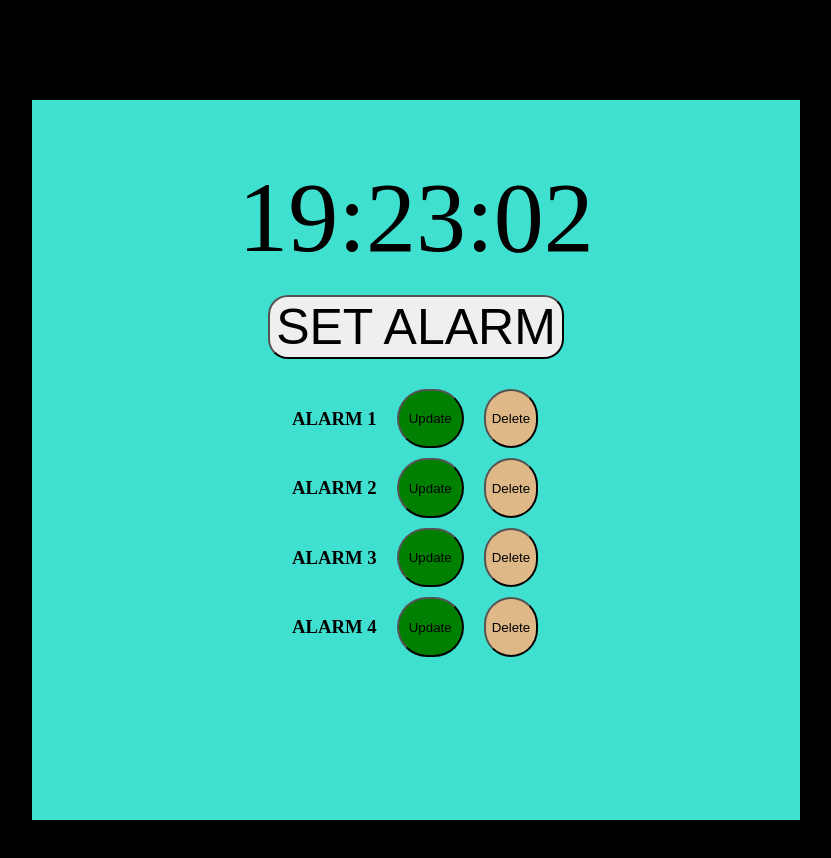
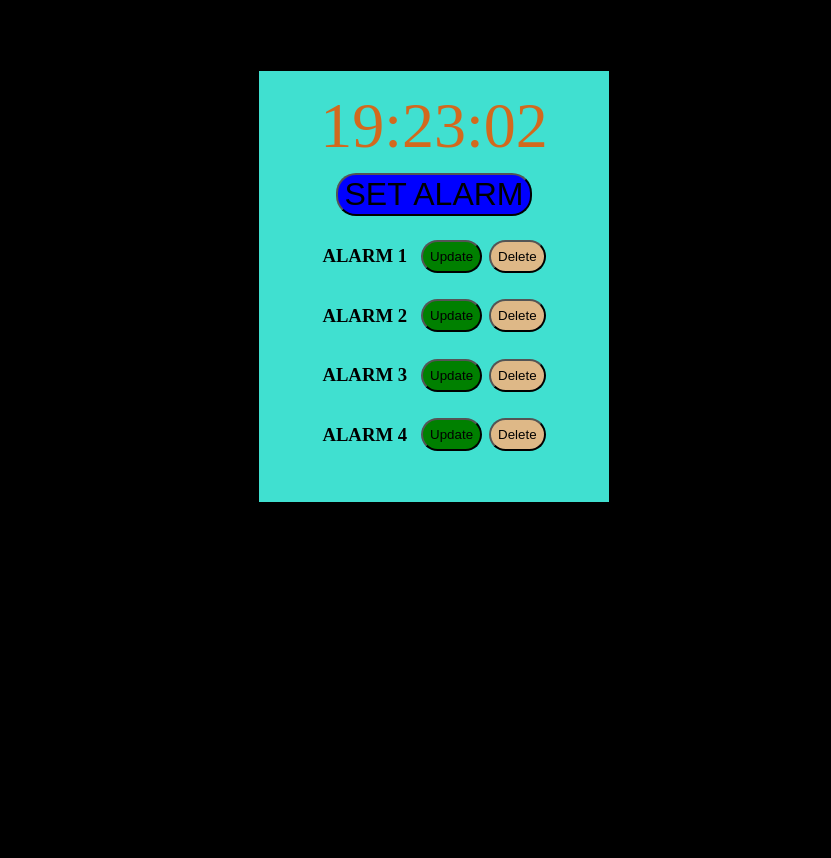
Before and after one commit to gagan-upadhyay/alarm-clock-1, a plain HTML site: page index.html in a window 1280 px wide. Shown: the whole page, without its empty margins (206-1037 px from the left). After the commit the page ends 800 px from the top, so only its background shows below. Drawn offline with Linux system fonts and the light colour scheme.

Commit message:
update button left

```diff
--- a/clock.js
+++ b/clock.js
@@ -1,3 +1,4 @@
+// live clock
 function updateClock() {
   const hours = String(new Date().getHours()).padStart(2,'0');
   const minutes = String(new Date().getMinutes()).padStart(2,'0');
@@ -8,16 +9,54 @@ function updateClock() {
   timeElement.innerHTML=`${hours}:${minutes}:${seconds}`
 }
 
+// take alarm input
+function addAlarm(){
+  document.getElementById("alarmInput").style.display = "inline";
+  document.getElementById("submitAlarm").style.display = "inline";
+}
+
+// stack alarms
+function timeStorage(){
+  const value = document.getElementById("alarmInput").value;
+for(let i = 1; i <= 4; i++){
+    const alarm = document.getElementById(`a${i}`)
+    if(alarm.innerText === `ALARM ${i}`){
+      alarm.innerText = value + ":00"
+      break;
+    }
+}
 
 
-const btn = document.getElementById("btn")
-btn.addEventListener("click", function btnclicked(){
-  alert("this button has beed clicked");
-  console.log(localStorage.setItem("alarm:", '12:67'));
-});
+  document.getElementById("alarmInput").style.display = "none";
+  document.getElementById("submitAlarm").style.display = "none";
+}
 
-document.getElementById('delbtn').addEventListener('click', function(){
-  console.log(localStorage.getItem("alarm"));
+const setAlarm = document.getElementById("setAlarm")
+setAlarm.addEventListener("click", addAlarm)
+
+const confirmAlarm = document.getElementById("submitAlarm");
+confirmAlarm.addEventListener("click", timeStorage)
+
+
+
+const del1 = document.getElementById('del1')
+const del2 = document.getElementById('del2')
+const del3 = document.getElementById('del3')
+const del4 = document.getElementById('del4')
+
+del1.addEventListener("click", function(){
+  document.getElementById("a1").innerText = "ALARM 1";
+})
+del2.addEventListener("click", function(){
+  document.getElementById("a1").innerText = "ALARM 2";
+})
+del3.addEventListener("click", function(){
+  document.getElementById("a1").innerText = "ALARM 3";
+})
+del4.addEventListener("click", function(){
+  document.getElementById("a1").innerText = "ALARM 4";
 })
 
+
+updateClock()
 setInterval(updateClock, 0);
--- a/index.html
+++ b/index.html
@@ -2,43 +2,64 @@
 <html lang="en">
 <head>
   <meta charset="UTF-8">
-  <meta name="viewport" content="width='device-width', initial-scale=1.0">
-  <title>Document</title>
+  <meta name="viewport" content="width=device-width, initial-scale=1.0">
+  <!--CSS-->
+  <link rel = "stylesheet" href="style.css">
+
+  <title>Clock</title>
 </head>
-<body style="background-color: black;">
-  <!--DIV1-->
-  <div style="height: 90vh; background-color: turquoise; width: 60vw; margin: 100px; margin-left: 230px;">
-    <!--CLOCK-->
-    <div style="display:flex; align-items: center; justify-content: center;">
-      <div id ="clock" style ="font-size: 100px;padding-top: 60px;"></div>
+<body>
+
+  <div id = "mainDiv">
+
+    <!--Clock-->
+    <div id="div1">
+      <div id ="clock">Clock</div>
     </div>
-    <div style = "display:flex; align-items: center; justify-content: center; padding-top: 20px;">
+
+    <!--Set Alarm-->
+    <div id="div2" style = "padding-top: 3%; padding-bottom: 3%;">
       <!--ADD ALARM-->
-      <button style="font-size: 50px; border-radius: 20px;"> SET ALARM</button>
+      <button id = "setAlarm"> SET ALARM</button>
     </div>
-    <div style="align-items:center;justify-content:center;">
-      <div style="display:flex; padding-left: 260px; padding-top: 30px;">
-        <h3 style="padding-right: 20px;">ALARM 1</h3>
-        <button style="margin-right: 20px; padding: 10px; border-radius: 50px; background-color: green;">Update</button>
-        <button style="border-radius: 80px; background-color: burlywood;">Delete</button>
+    <!-- Hidden input field and submit button -->
+    <input type="time" id="alarmInput" style="display: none;">
+    <button id="submitAlarm" style="display: none;">Confirm Alarm</button>
+
+    <!--Alarms-->
+    <div id="div3">
+
+      <!--Alarm1-->
+      <div id="alarm1">
+        <h3 id = "a1">ALARM 1</h3>
+        <button id = "update1">Update</button>
+        <button id = "del1">Delete</button>
       </div>
-      <div style="display:flex; padding-left: 260px; padding-top: 10px">
-        <h3 style="padding-right: 20px;">ALARM 2</h3>
-        <button style="margin-right: 20px; padding: 10px; border-radius: 50px; background-color: green;">Update</button>
-        <button style="border-radius: 80px; background-color: burlywood;">Delete</button>
+
+      <!--Alarm2-->
+      <div id="alarm2">
+        <h3 id = "a2">ALARM 2</h3>
+        <button id = "update2">Update</button>
+        <button id = "del2">Delete</button>
       </div>
-      <div style="display:flex; padding-left: 260px; padding-top: 10px">
-        <h3 style="padding-right: 20px;">ALARM 3</h3>
-        <button id="btn" style="margin-right: 20px; padding: 10px; border-radius: 50px; background-color: green;">Update</button>
-        <button id="delbtn" style="border-radius: 80px; background-color: burlywood;">Delete</button>
+
+      <!--Alarm3-->
+      <div id="alarm3">
+        <h3 id = "a3">ALARM 3</h3>
+        <button id = "update3">Update</button>
+        <button id="del3">Delete</button>
       </div>
-      <div style="display:flex; padding-left: 260px; padding-top: 10px">
-        <h3 style="padding-right: 20px;">ALARM 4</h3>
-        <button style="margin-right: 20px; padding: 10px; border-radius: 50px; background-color: green;">Update</button>
-        <button style="border-radius: 80px; background-color: burlywood;">Delete</button>
+
+      <!--Alarm4-->
+      <div id="alarm4">
+        <h3 id = "a4">ALARM 4</h3>
+        <button id = "update4">Update</button>
+        <button id = "del4">Delete</button>
       </div>
+
     </div>
   </div>
-  <script src="clock.js"></script>
+  <!--Javascript-->
+   <script src="clock.js"></script>
 </body>
 </html>
--- /dev/null
+++ b/style.css
@@ -0,0 +1,55 @@
+body {
+  background-color: black;
+  display: flex;
+  align-items: center;
+  justify-content: center;
+}
+
+#mainDiv {
+  height: 40%;
+  background-color: turquoise;
+  width: 350px;
+  margin-top: 5%;
+  padding-bottom: 3%;
+}
+
+#clock {
+  font-size: clamp(1.2rem, 10vw, 4rem);
+  padding-top: 5%;
+  color: chocolate;
+}
+
+#div1, #div2  {
+  display:flex;
+  align-items: center;
+  justify-content: center;
+}
+
+#setAlarm {
+  font-size: clamp(1rem, 5vw, 2rem);
+  border-radius: 20px;
+  background-color: blue;
+}
+
+#alarm1, #alarm2, #alarm3, #alarm4 {
+  display:flex;
+ align-items: center;
+ justify-content: center;
+}
+
+#a1, #a2, #a3, #a4 {
+  padding-right: 4%;
+}
+
+#update1, #update2, #update3, #update4 {
+  margin-right: 2%;
+  padding: 2%;
+  border-radius: 50px;
+  background-color: green;
+}
+
+#del1, #del2, #del3, #del4 {
+  border-radius: 80px;
+  background-color: burlywood;
+  padding: 2%;
+}
```
Also changed, not shown: practice.js (deleted, +0 -24 lines).
